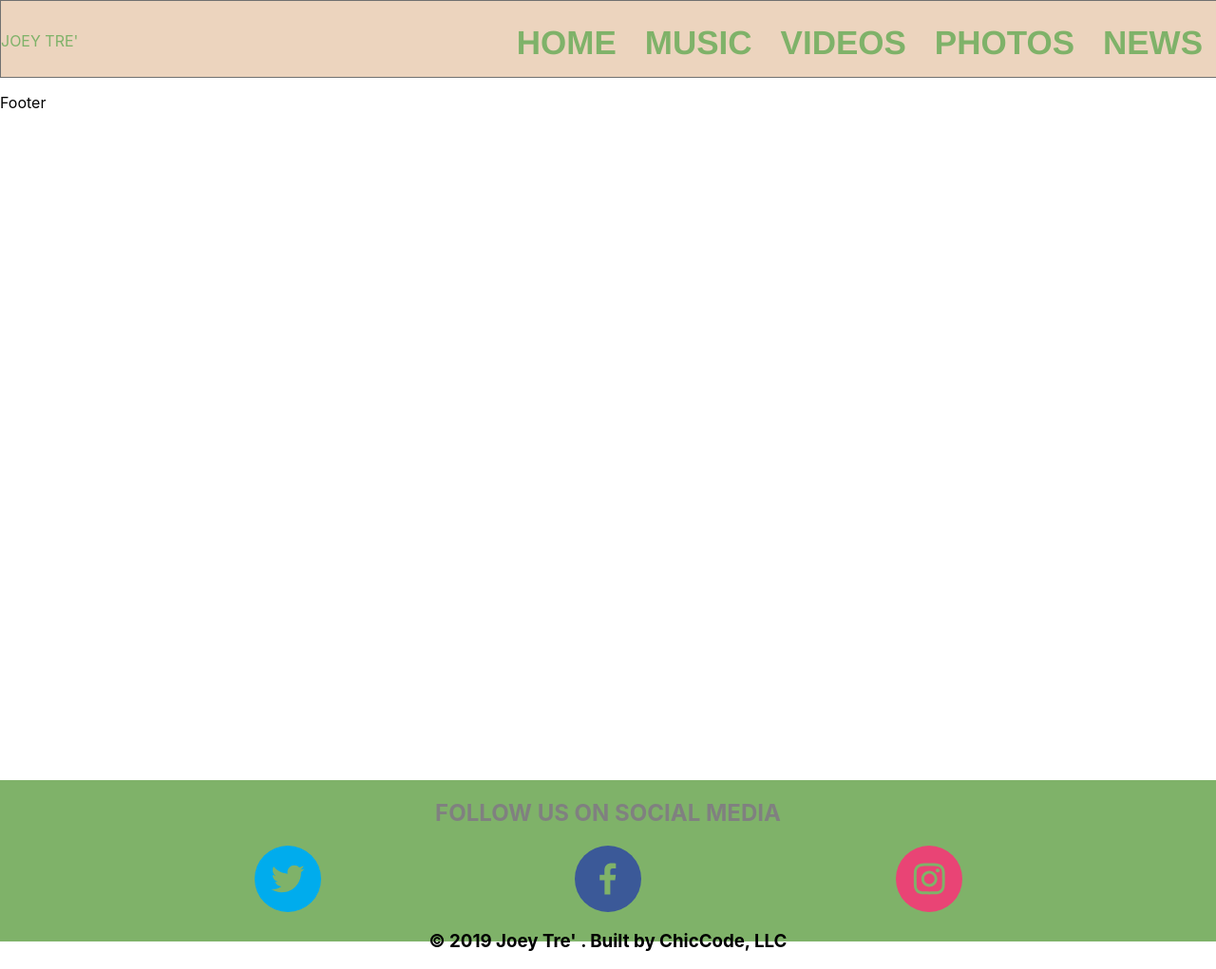
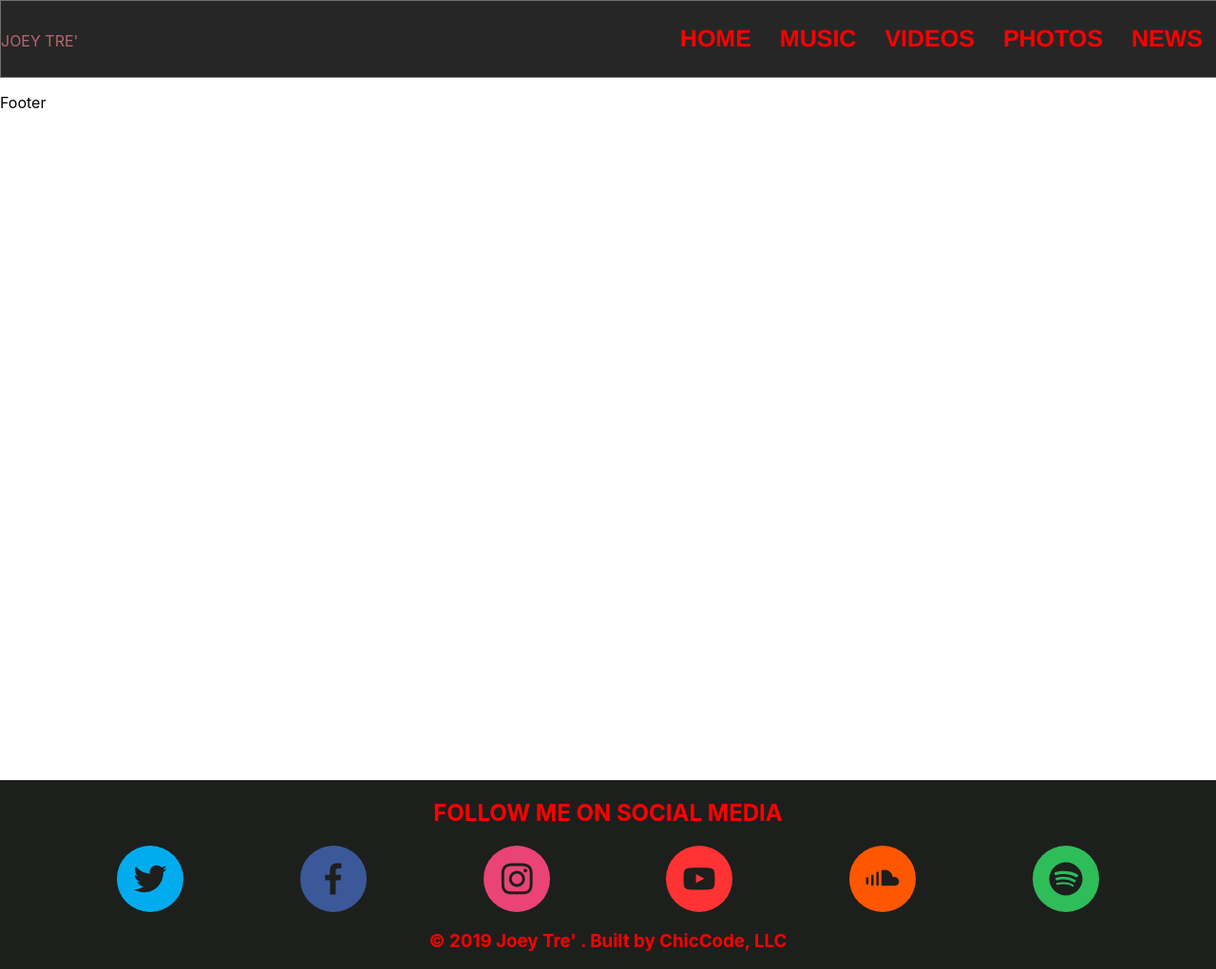
Before and after one commit to DaisyDev96/JoeyWebsite, a React (Create React App) app in the folder joey_web_app/: page /news in a window 1280 px wide. Shown: the whole page at 95% size. Built offline with nearby package versions, Linux system fonts and the light colour scheme.

Commit message:
styled to the footer and navBar added

```diff
--- a/joey_web_app/src/components/footer/footer.css
+++ b/joey_web_app/src/components/footer/footer.css
@@ -6,14 +6,18 @@
 .footerNav {
     align-content: center;
     text-align: center;
-    background-color: #7FB269;
+    background-color: rgb(29, 31, 29);
     width: 100%;
-    height: 170px;
+    height: 5%;
     margin-top: 55%;
 }
 
 .footerNav h1 {
-    color: grey;
+    color: red;
+}
+
+.footerNav h3 {
+    color: red
 }
 
 .socialMediaButton {
--- a/joey_web_app/src/components/footer/footer.jsx
+++ b/joey_web_app/src/components/footer/footer.jsx
@@ -7,16 +7,19 @@ export class Footer extends React.Component {
             <React.Fragment>
                     <section className = "footerNav">
                     <h1 >
-                        FOLLOW US ON SOCIAL MEDIA
+                        FOLLOW ME ON SOCIAL MEDIA
                     </h1>
 
                     <div className = "socialButtonsContainer">
 
                         <SocialIcon className ="socialMediaButton"  url="http://twitter.com" />
-                        <SocialIcon className ="socialMediaButton" url ="facebook.com"/>
-                        <SocialIcon className ="socialMediaButton" url ="instagram.com"/>
+                        <SocialIcon className ="socialMediaButton" url ="http://facebook.com"/>
+                        <SocialIcon className ="socialMediaButton" url ="http://instagram.com"/>
+                        <SocialIcon className ="socialMediaButton" url ="http://youtube.com"/>
+                        <SocialIcon className ="socialMediaButton" url ="http://soundcloud.com"/>
+                        <SocialIcon className ="socialMediaButton" url ="http://spotify.com"/>
                     </div>
-                    <h3>
+                    <h3 >
                         &#169; 2019 Joey Tre' . Built by ChicCode, LLC
                     </h3>
 
--- a/joey_web_app/src/components/navBar/navbar.css
+++ b/joey_web_app/src/components/navBar/navbar.css
@@ -2,9 +2,9 @@
     float: right;
     margin: 15px;
     text-align: center;
-    font: Bold 35px/26px Helvetica;
+    font: Bold 25px/16px Helvetica;
     letter-spacing: 0;
-    color: #7FB269;
+    color: red;
     text-transform: uppercase;
     opacity: 1;
     list-style: none;
@@ -15,7 +15,7 @@
     top: 0px;
     left: 0px;
     width: 100%;
-    background: #ECD4BE 0% 0% no-repeat padding-box;
+    background: rgb(39, 38, 38) 0% 0% no-repeat padding-box;
     border: 1px solid #707070;
     opacity: 1;
     height: 80px;
@@ -26,7 +26,7 @@
     text-align: center;
     font: Regular 37px/30px Kohinoor Telugu;
     letter-spacing: 0;
-    color: #7FB269;
+    color: rgb(178, 105, 111);
     text-transform: uppercase;
     opacity: 1;
 }
```
